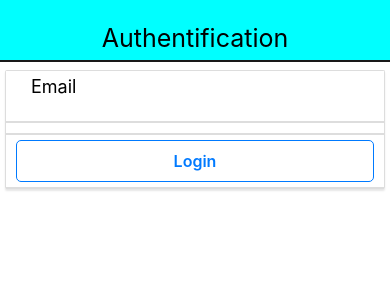
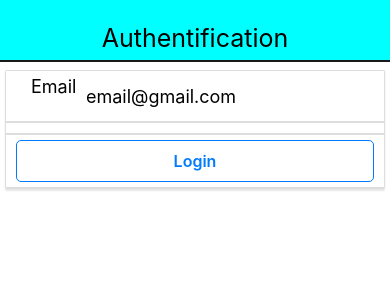
Before and after one commit to udamadu11/AuthSystem_react_native, a React Native app: screen / in a window 390 px wide. Shown: the top 300 px of the page. Built offline with nearby package versions, Linux system fonts and the light colour scheme.

Commit message:
wrappingupInputs

```diff
--- a/src/Component/LoginForm.js
+++ b/src/Component/LoginForm.js
@@ -2,15 +2,16 @@ import React,{Component} from 'react';
 import {Card,CardSelection,Button,Input} from './common';
 
 class LoginForm extends Component{
-  state = {text: ''};
+  state = {email: ''};
   render(){
     return(
       <Card>
         <CardSelection>
             <Input
+            placeholder = "email@gmail.com"
             label="Email"
-            value={this.state.text}
-            onChangeText = {text=> this.setState({ text })}
+            value={this.state.email}
+            onChangeText = {email=> this.setState({ email })}
             />
         </CardSelection>
         <CardSelection />
--- a/src/Component/common/Input.js
+++ b/src/Component/common/Input.js
@@ -1,14 +1,15 @@
 import React from 'react';
 import { View , Text , TextInput } from 'react-native';
 
-const Input = ({label,value,onChangeText}) => {
+const Input = ({label,value,onChangeText,placeholder}) => {
   const {inputStyle,labelStyle,containerStyle} = styles;
   return(
     <View style={containerStyle}>
         <Text style={labelStyle}>{label }</Text>
         <TextInput
+          autoCorrection = {false}
+          placeholder = {placeholder}
           style={inputStyle}
-          //style = {{height:20 ,width:100}}
           value = {value}
           onChangeText = {onChangeText}
         />
```
